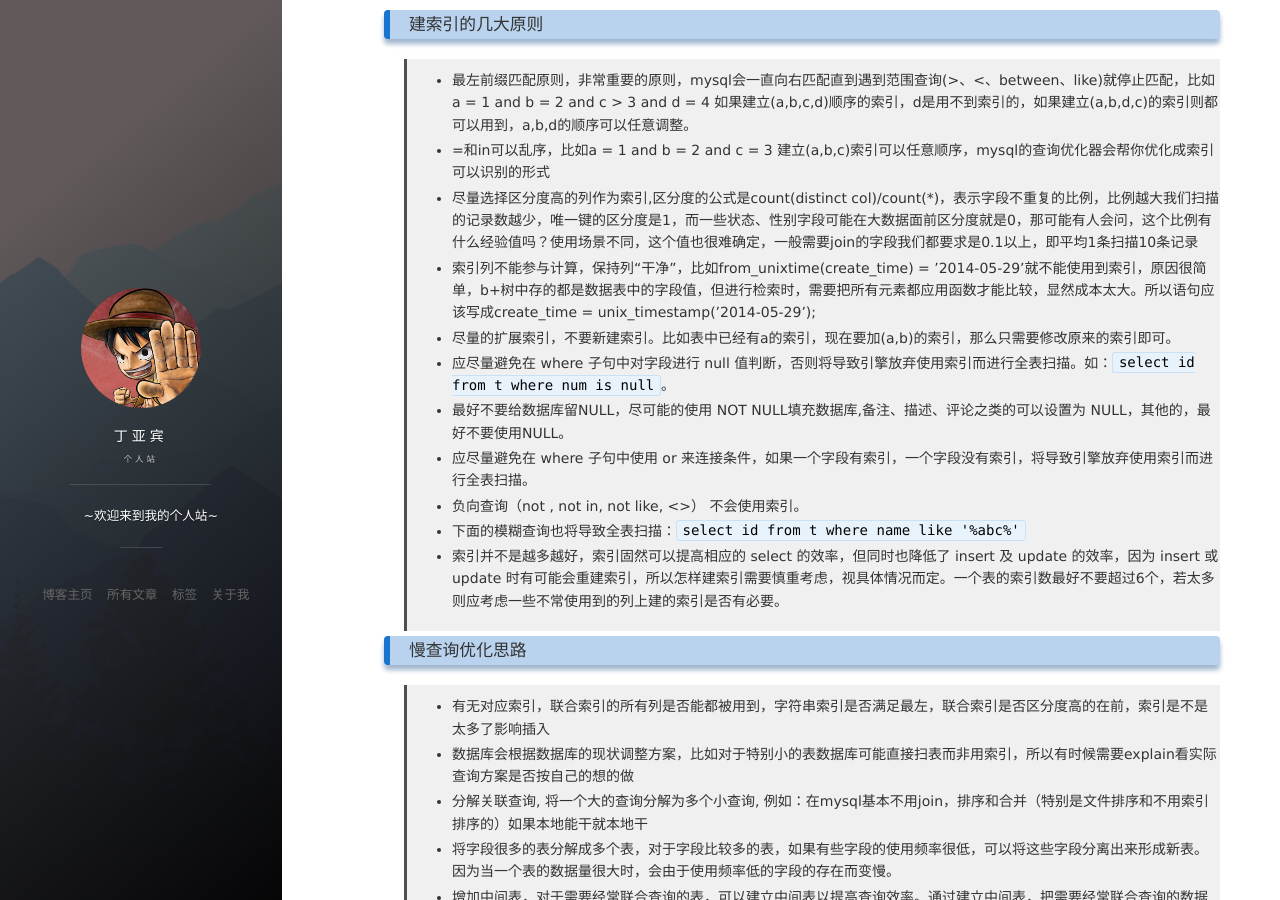
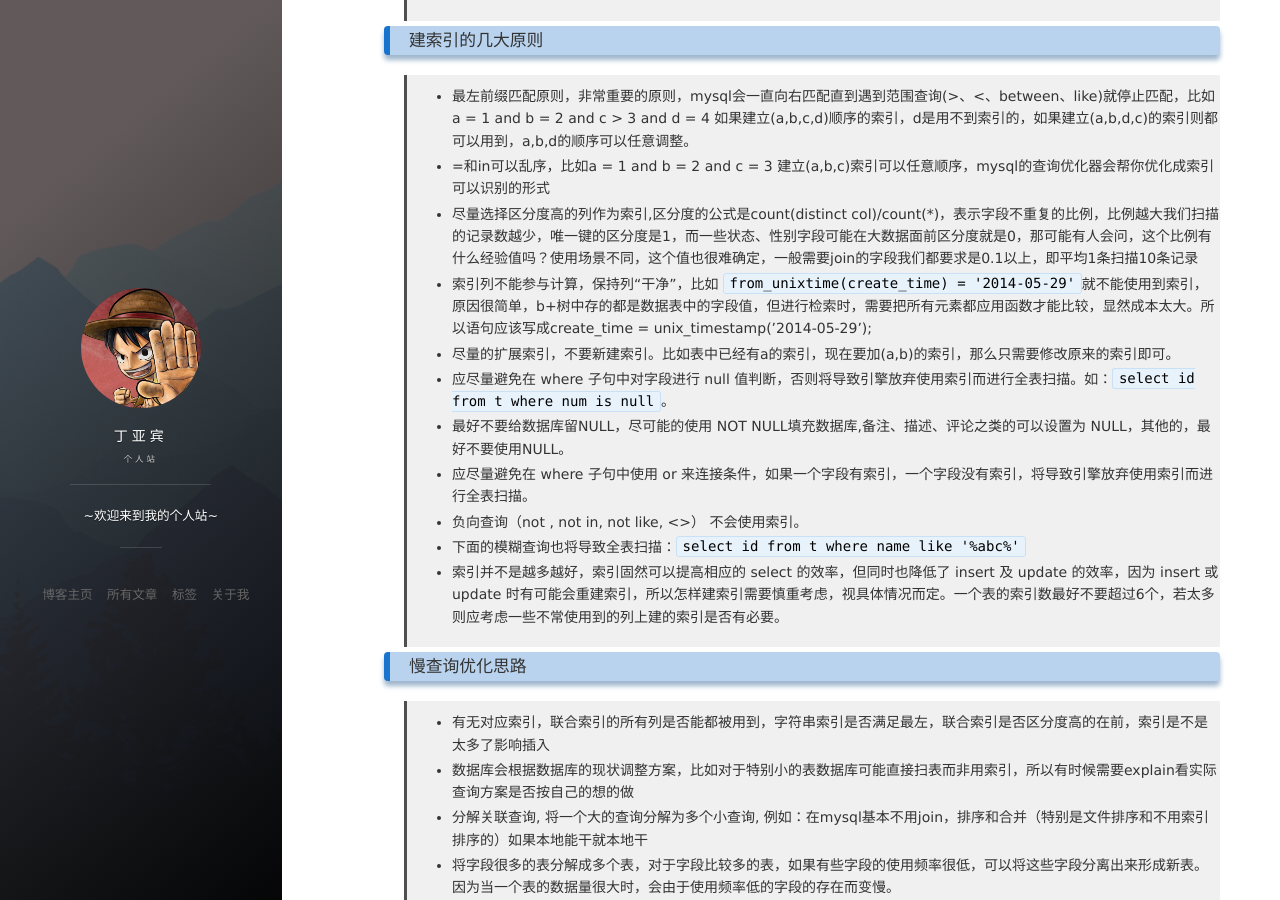
Before and after one commit to dingyabin/dingyabin.github.io, a Jekyll site: the page built from _posts/2019-07-14-MysqlIndexAndSlowSql.md, in a window 1280 px wide and 900 px high, scrolled down 1496 px. Built offline with Jekyll 4.4.1, drawn with Linux system fonts in a browser that asks for light colours; nearby versions of some CDN libraries; comment, search, counter and statistics services are not loaded; some of the changed lines change nothing that is shown.

```diff
--- a/_posts/2019-07-14-MysqlIndexAndSlowSql.md
+++ b/_posts/2019-07-14-MysqlIndexAndSlowSql.md
@@ -28,14 +28,14 @@
 　　如图所示，如果要查找数据项29，那么首先会把磁盘块1由磁盘加载到内存，此时发生一次IO，在内存中用二分查找确定29在17和35之间，锁定磁盘块1的P2指针，内存时间因为非常短（相比磁盘的IO）可以忽略不计，通过磁盘块1的P2指针的磁盘地址把磁盘块3由磁盘加载到内存，发生第二次IO，29在26和30之间，锁定磁盘块3的P2指针，通过指针加载磁盘块8到内存，发生第三次IO，同时内存中做二分查找找到29，结束查询，总计三次IO。真实的情况是，3层的b+树可以表示上百万的数据，如果上百万的数据查找只需要三次IO，性能提高将是巨大的，如果没有索引，每个数据项都要发生一次IO，那么总共需要百万次的IO，显然成本非常非常高。
 
 #### b+树性质
-1. 通过上面的分析，我们知道IO次数取决于b+数的高度h，假设当前数据表的数据为N，每个磁盘块的数据项的数量是m，则有h=㏒(m+1)N，当数据量N一定的情况下，m越大，h越小；而m = 磁盘块的大小 / 数据项的大小，磁盘块的大小也就是一个数据页的大小，是固定的，如果数据项占的空间越小，数据项的数量越多，树的高度越低。这就是为什么每个数据项，即索引字段要尽量的小，比如int占4字节，要比bigint8字节少一半。这也是为什么b+树要求把真实的数据放到叶子节点而不是内层节点，一旦放到内层节点，磁盘块的数据项会大幅度下降，导致树增高。当数据项等于1时将会退化成线性表。
-2. 当b+树的数据项是复合的数据结构，比如(name,age,sex)的时候，b+数是按照从左到右的顺序来建立搜索树的，比如当(张三,20,F)这样的数据来检索的时候，b+树会优先比较name来确定下一步的所搜方向，如果name相同再依次比较age和sex，最后得到检索的数据；但当(20,F)这样的没有name的数据来的时候，b+树就不知道下一步该查哪个节点，因为建立搜索树的时候name就是第一个比较因子，必须要先根据name来搜索才能知道下一步去哪里查询。比如当(张三,F)这样的数据来检索时，b+树可以用name来指定搜索方向，但下一个字段age的缺失，所以只能把名字等于张三的数据都找到，然后再匹配性别是F的数据了， 这个是非常重要的性质，即索引的最左匹配特性。
+>* 通过上面的分析，我们知道IO次数取决于b+数的高度h，假设当前数据表的数据为N，每个磁盘块的数据项的数量是m，则有h=㏒(m+1)N，当数据量N一定的情况下，m越大，h越小；而m = 磁盘块的大小 / 数据项的大小，磁盘块的大小也就是一个数据页的大小，是固定的，如果数据项占的空间越小，数据项的数量越多，树的高度越低。这就是为什么每个数据项，即索引字段要尽量的小，比如int占4字节，要比bigint8字节少一半。这也是为什么b+树要求把真实的数据放到叶子节点而不是内层节点，一旦放到内层节点，磁盘块的数据项会大幅度下降，导致树增高。当数据项等于1时将会退化成线性表。
+>* 当b+树的数据项是复合的数据结构，比如(name,age,sex)的时候，b+数是按照从左到右的顺序来建立搜索树的，比如当(张三,20,F)这样的数据来检索的时候，b+树会优先比较name来确定下一步的所搜方向，如果name相同再依次比较age和sex，最后得到检索的数据；但当(20,F)这样的没有name的数据来的时候，b+树就不知道下一步该查哪个节点，因为建立搜索树的时候name就是第一个比较因子，必须要先根据name来搜索才能知道下一步去哪里查询。比如当(张三,F)这样的数据来检索时，b+树可以用name来指定搜索方向，但下一个字段age的缺失，所以只能把名字等于张三的数据都找到，然后再匹配性别是F的数据了， 这个是非常重要的性质，即索引的最左匹配特性。
 
 ### 建索引的几大原则
 >*  最左前缀匹配原则，非常重要的原则，mysql会一直向右匹配直到遇到范围查询(>、<、between、like)就停止匹配，比如a = 1 and b = 2 and c > 3 and d = 4 如果建立(a,b,c,d)顺序的索引，d是用不到索引的，如果建立(a,b,d,c)的索引则都可以用到，a,b,d的顺序可以任意调整。
 >*  =和in可以乱序，比如a = 1 and b = 2 and c = 3 建立(a,b,c)索引可以任意顺序，mysql的查询优化器会帮你优化成索引可以识别的形式
 >*  尽量选择区分度高的列作为索引,区分度的公式是count(distinct col)/count(*)，表示字段不重复的比例，比例越大我们扫描的记录数越少，唯一键的区分度是1，而一些状态、性别字段可能在大数据面前区分度就是0，那可能有人会问，这个比例有什么经验值吗？使用场景不同，这个值也很难确定，一般需要join的字段我们都要求是0.1以上，即平均1条扫描10条记录
->*  索引列不能参与计算，保持列“干净”，比如from_unixtime(create_time) = ’2014-05-29’就不能使用到索引，原因很简单，b+树中存的都是数据表中的字段值，但进行检索时，需要把所有元素都应用函数才能比较，显然成本太大。所以语句应该写成create_time = unix_timestamp(’2014-05-29’);
+>*  索引列不能参与计算，保持列“干净”，比如 `from_unixtime(create_time) = '2014-05-29'`就不能使用到索引，原因很简单，b+树中存的都是数据表中的字段值，但进行检索时，需要把所有元素都应用函数才能比较，显然成本太大。所以语句应该写成create_time = unix_timestamp(’2014-05-29’);
 >*  尽量的扩展索引，不要新建索引。比如表中已经有a的索引，现在要加(a,b)的索引，那么只需要修改原来的索引即可。
 >*  应尽量避免在 where 子句中对字段进行 null 值判断，否则将导致引擎放弃使用索引而进行全表扫描。如：`select id from t where num is null`。
 >*  最好不要给数据库留NULL，尽可能的使用 NOT NULL填充数据库,备注、描述、评论之类的可以设置为 NULL，其他的，最好不要使用NULL。
```
